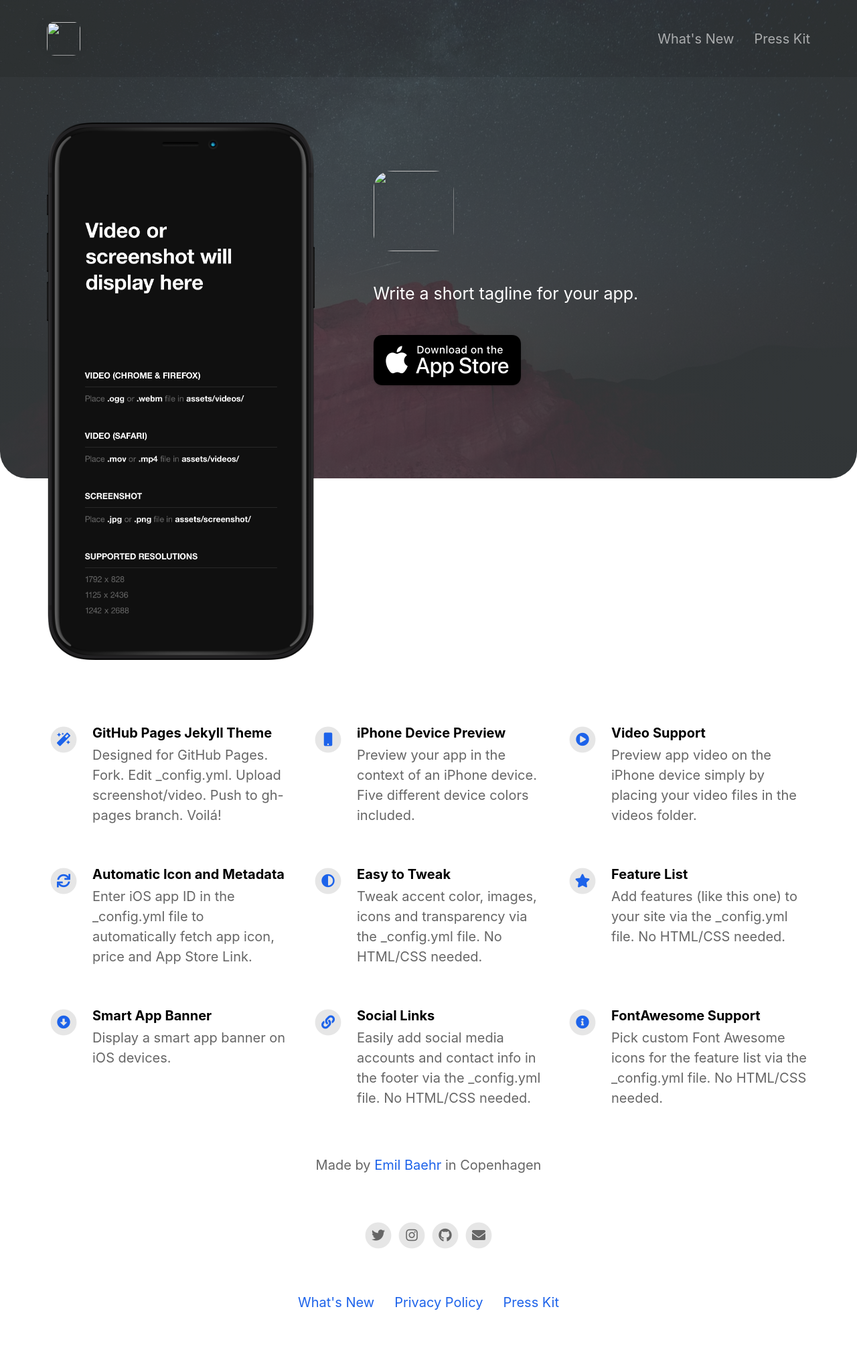
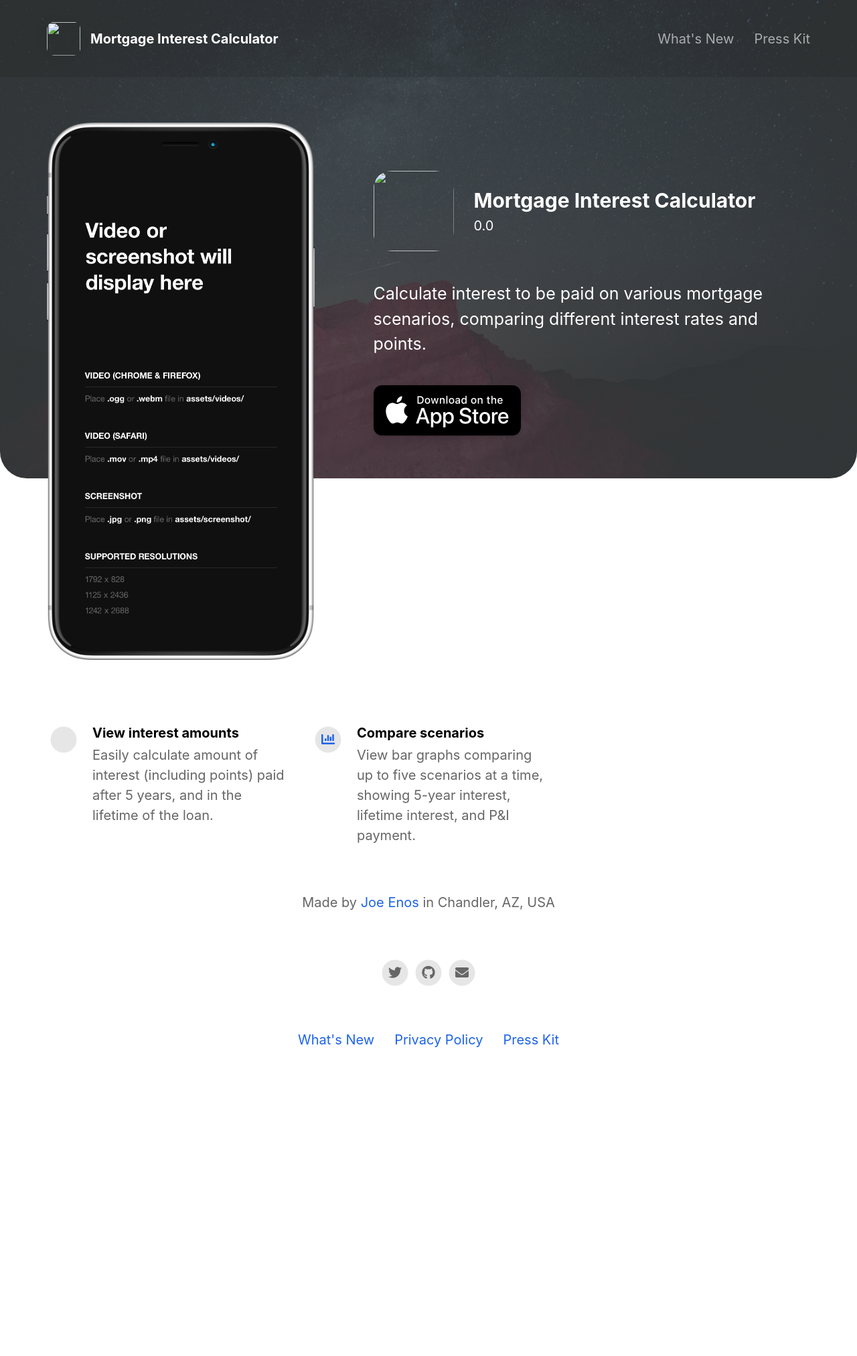
Before and after one commit to jtenos/mic.noedgesoftware.com, a Jekyll site: the page built from index.html, in a window 1280 px wide. Shown: the whole page at 67% size. Built offline with Jekyll 4.4.1, drawn with Linux system fonts in a browser that asks for light colours; nearby versions of some CDN libraries; after the commit the page ends 1632 px from its top, so only the background shows below that.

Commit message:
Adding some values for app

```diff
--- a/_config.yml
+++ b/_config.yml
@@ -2,32 +2,32 @@
 page_title                                :                                           # Automatically populates with app name if not set and if iOS app ID is set. Otherwise enter manually.
 
 # App Info
-ios_app_id                                : 1234793120                                # Required. Enter iOS app ID to automatically populate name, price and icons (e.g. 718043190).
+ios_app_id                                : 9999999999                                # Required. Enter iOS app ID to automatically populate name, price and icons (e.g. 718043190).
 ios_app_country                           : us                                        # Required outside USA. Enter 2 letter country code as in https://en.wikipedia.org/wiki/ISO_3166-1_alpha-2
 
 appstore_link                             :                                           # Automatically populates if not set and if iOS app ID is set. Otherwise enter manually.
 playstore_link                            :                                           # Enter Google Play Store URL.
-presskit_download_link                    : https://emilbaehr.com                                          # Enter a link to downloadable file or (e.g. public Dropbox link to a .zip file).
+presskit_download_link                    : https://noedgesoftware.com                # Enter a link to downloadable file or (e.g. public Dropbox link to a .zip file).
                                                                                       # Or upload your press kit file to assets and set path accordingly (e.g. "assets/your_press_kit.zip").
 
 app_icon                                  : # assets/appicon.png                      # Automatically populates if not set and if iOS app ID is set.  Otherwise enter path to icon file manually.
-app_name                                  :                                           # Automatically populates if not set and if iOS app ID is set.  Otherwise enter manually.
-app_price                                 :                                           # Automatically populates if not set and if iOS app ID is set.  Otherwise enter manually.
-app_description                           : Write a short tagline for your app.
+app_name                                  : Mortgage Interest Calculator              # Automatically populates if not set and if iOS app ID is set.  Otherwise enter manually.
+app_price                                 : 0.00                                      # Automatically populates if not set and if iOS app ID is set.  Otherwise enter manually.
+app_description                           : Calculate interest to be paid on various mortgage scenarios, comparing different interest rates and points.
 
 enable_smart_app_banner                   : true                                      # Set to true to show a smart app banner at top of page on mobile devices.
 
 
 
 # Information About Yourself
-your_name                                 : Emil Baehr
-your_link                                 : https://emilbaehr.com
-your_city                                 : Copenhagen
-email_address                             : emil.baehr@gmail.com
+your_name                                 : Joe Enos
+your_link                                 : https://noedgesoftware.com/
+your_city                                 : Chandler, AZ, USA
+email_address                             : jtenos@me.com
 facebook_username                         :
-instagram_username                        : ebaehr
-twitter_username                          : ebaehr
-github_username                           : emilbaehr
+instagram_username                        :
+twitter_username                          : 60seconddev
+github_username                           : jtenos
 youtube_username                          :
 
 
@@ -35,45 +35,13 @@ youtube_username                          :
 # Feature List                            Edit, add or remove features to be presented.
 features                                  :
 
-  - title                                 : GitHub Pages Jekyll Theme
-    description                           : Designed for GitHub Pages. Fork. Edit _config.yml. Upload screenshot/video. Push to gh-pages branch. Voilá!
-    fontawesome_icon_name                 : magic
+  - title                                 : View interest amounts
+    description                           : Easily calculate amount of interest (including points) paid after 5 years, and in the lifetime of the loan.
+    fontawesome_icon_name                 : badge-percent
 
-  - title                                 : iPhone Device Preview
-    description                           : Preview your app in the context of an iPhone device. Five different device colors included.
-    fontawesome_icon_name                 : mobile
-
-  - title                                 : Video Support
-    description                           : Preview app video on the iPhone device simply by placing your video files in the videos folder.
-    fontawesome_icon_name                 : play-circle
-
-  - title                                 : Automatic Icon and Metadata
-    description                           : Enter iOS app ID in the _config.yml file to automatically fetch app icon, price and App Store Link.
-    fontawesome_icon_name                 : sync
-
-  - title                                 : Easy to Tweak
-    description                           : Tweak accent color, images, icons and transparency via the _config.yml file. No HTML/CSS needed.
-    fontawesome_icon_name                 : adjust
-
-  - title                                 : Feature List
-    description                           : Add features (like this one) to your site via the _config.yml file. No HTML/CSS needed.
-    fontawesome_icon_name                 : star
-
-  - title                                 : Smart App Banner
-    description                           : Display a smart app banner on iOS devices.
-    fontawesome_icon_name                 : arrow-alt-circle-down
-
-  - title                                 : Social Links
-    description                           : Easily add social media accounts and contact info in the footer via the _config.yml file. No HTML/CSS needed.
-    fontawesome_icon_name                 : link
-
-  - title                                 : FontAwesome Support
-    description                           : Pick custom Font Awesome icons for the feature list via the _config.yml file. No HTML/CSS needed.
-    fontawesome_icon_name                 : info-circle
-
-  - title                                 : # New Feature Title
-    description                           : # New Feature Description
-    fontawesome_icon_name                 : # Enter Font Awesome icon name (e.g. star). Find icons on fontawesome.com/icons.
+  - title                                 : Compare scenarios
+    description                           : View bar graphs comparing up to five scenarios at a time, showing 5-year interest, lifetime interest, and P&I payment.
+    fontawesome_icon_name                 : chart-bar
 
 
 
@@ -86,7 +54,7 @@ cover_image                               : assets/headerimage.png
 cover_overlay_color                       : "#363b3d"
 cover_overlay_transparency                : 0.8
 
-device_color                              : black                                     # Set to: blue, black, yellow, coral or white.
+device_color                              : white                                     # Set to: blue, black, yellow, coral or white.
 
 body_background_color                     : "#ffffff"
 
```
